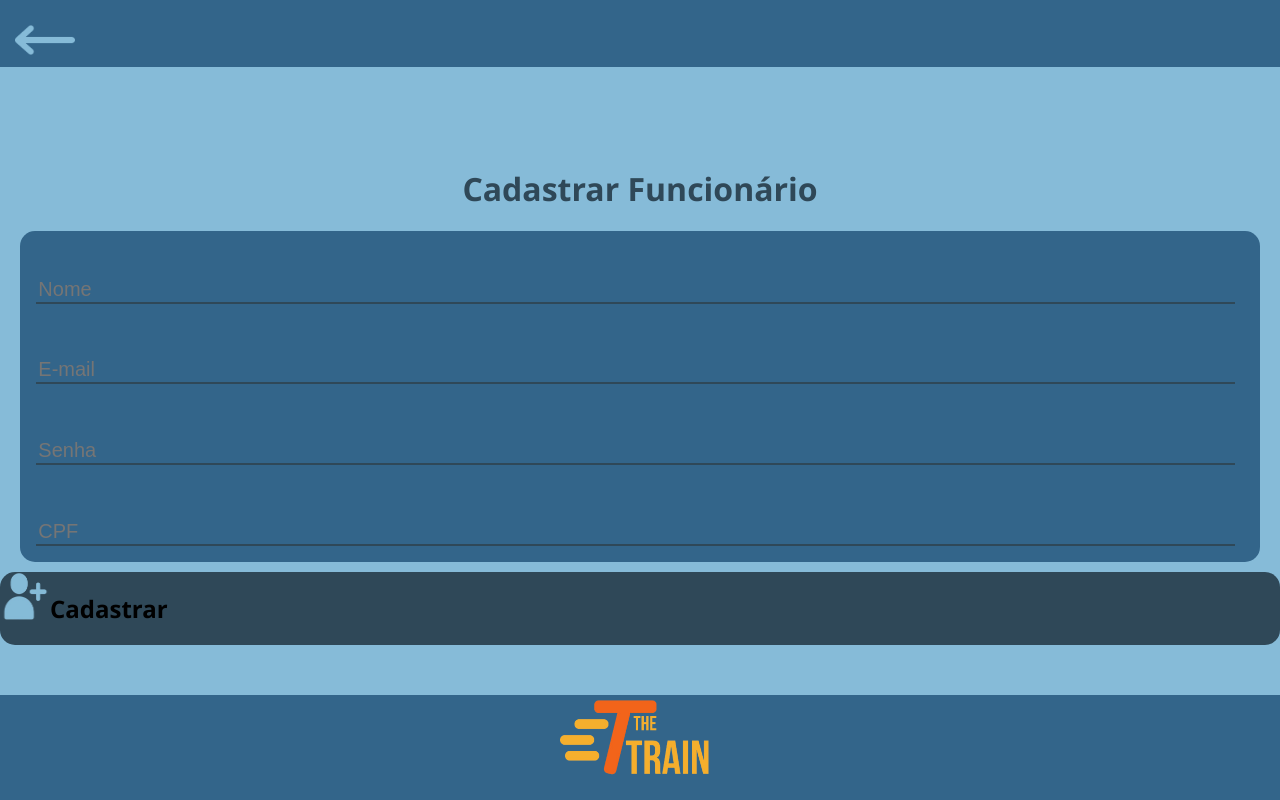
After one commit to Guilherme731/the_train, a PHP site: page /config/cadastrarFuncionario.html in a window 1280 px wide. The commit adds this page. Run offline with PHP 8.4, Linux system fonts and the light colour scheme.

Commit message:
Em andamento a pagina de cadastro de funcionario pelo admin

```diff
--- /dev/null
+++ b/config/cadastrarFuncionario.html
@@ -0,0 +1,38 @@
+<!DOCTYPE html>
+<html lang="en">
+<head>
+    <meta charset="UTF-8">
+    <meta name="viewport" content="width=device-width, initial-scale=1.0">
+    <link rel="stylesheet" href="../style/style.css">
+    <title>Cadastrar Funcionário</title>
+</head>
+<body>
+    <header class="headerAzulVoltar">
+        <img src="../img/SetaEsquerda.png" alt="Seta" onclick="voltarPagina()">
+    </header>
+
+    <main>
+    <h1 class="tituloConfigs">Cadastrar Funcionário</h1>
+
+        <div id="quadradoGeralConfig">
+            <input type="text" class="cadastroFuncionario" name="Nome" placeholder="Nome">
+            <input type="text" class="cadastroFuncionario" name="email" placeholder="E-mail">
+            <input type="password" class="cadastroFuncionario" name="Senha" placeholder="Senha">
+            <input type="text" class="cadastroFuncionario" name="CPF" placeholder="CPF">
+        </div>
+
+        <div id="cadastrar">
+            <div class="flex">
+                <img class="iconeCadastrarFuncionarioTamanho" src="../img/iconeCadastroFuncionario.png">
+                <h2>Cadastrar</h2>
+            </div>
+
+        </div>
+    </main>
+
+    <footer class="footerAzulLogo">
+        <img src="../img/LogoCompleta.png" alt="Logo">
+    </footer>
+
+</body>
+</html>
--- a/style/style.css
+++ b/style/style.css
@@ -369,3 +369,36 @@ body {
     text-align: center;
     margin-top: 75px;
 }
+
+.cadastroFuncionario{
+    background-color: #33658a;
+    border: none;
+    border-bottom: solid 2px #2f4858;
+    width: 97%;
+    margin: 1%;
+    color: black;
+    font-size: 20px;
+    padding-top: 30px;
+}
+input:focus{
+    box-shadow: 0 0 0;
+    border: 0 none;
+    outline: 0;
+}
+
+.tituloConfigs{
+    color: #2f4858;
+    text-align: center;
+    margin-top: 100px;
+}
+
+#cadastrar{
+    align-items: center;
+    border-radius: 15px;
+    background-color: #2f4858;
+}
+
+.iconeCadastrarFuncionarioTamanho{
+    height: 50px;
+    width: 50px;
+}
```
Also changed, not shown: img/iconeCadastroFuncionario.png (added).
